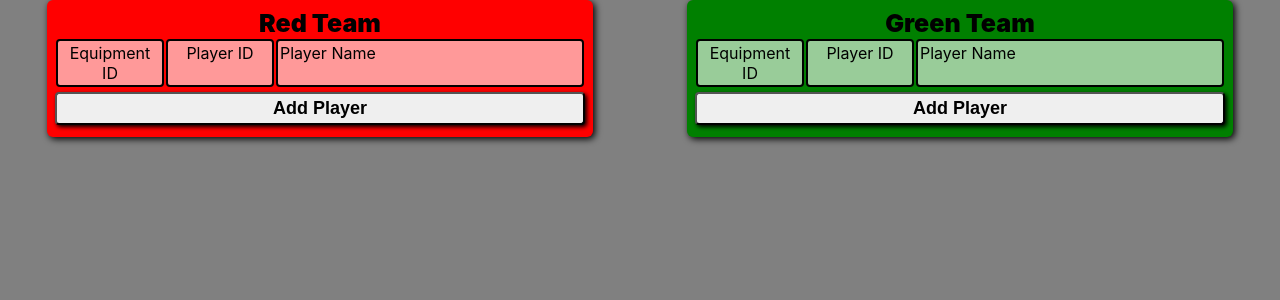
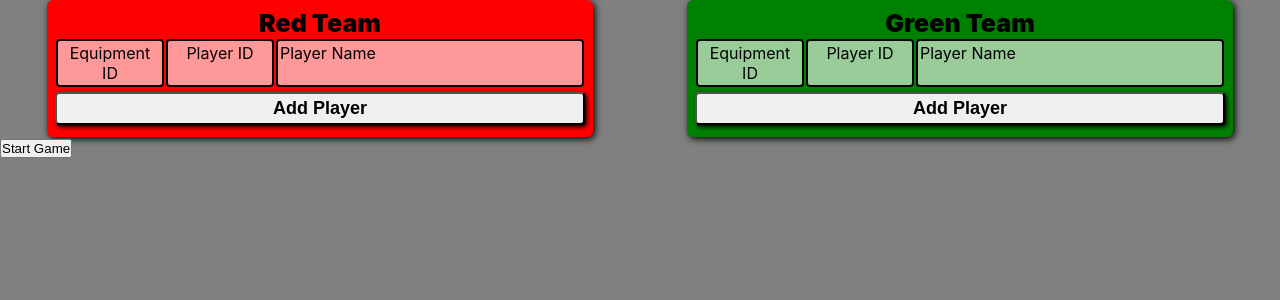
Before and after one commit to AMcQueen95/CSCE35103, a React (Create React App) app in the folder frontend/: page / in a window 1280 px wide. Shown: the top 300 px of the page. Built offline with nearby package versions, Linux system fonts and the light colour scheme.

Commit message:
Seperated Play action Display from EntryScreen

```diff
--- a/frontend/src/EntryScreen.js
+++ b/frontend/src/EntryScreen.js
@@ -1,6 +1,5 @@
 // EntryScreen.js
 import './EntryScreen.css';
-import PlayActionDisplay from './PlayActionDisplay';
 import React, { useState, useEffect } from 'react';
 import { addPlayerToDatabase, getPlayerByID, sendEquipmentID, playerDoesNotExist } from './api';
 
@@ -100,22 +99,12 @@ function PlayerIDPopup({ togglePopup, addPlayer, playerTeam }) {
 }
 
 // This is the Entry Screen in its entirety (includes player entry slots, controls, etc.)
-function EntryScreen() {
+function EntryScreen({players, setPlayers, startGame}) {
   const [popup, setPopup] = useState({ isShown: false });
-  const [players, setPlayers] = useState([]);
+  // const [players, setPlayers] = useState([]);
   const [currentPlayerTeam, setCurrentPlayerTeam] = useState("Red");
 
-  const [isGameStarted, setIsGameStarted] = useState(false);
 
-  // Function to start the game
-  const startGame = () => {
-    setIsGameStarted(true);
-  };
-
-  // Function to reset the game
-  const resetGame = () => {
-    setIsGameStarted(false);
-  };
 
   // Function to clear players (for task 4)
   const clearPlayers = () => {
@@ -180,12 +169,6 @@ function EntryScreen() {
     name: `PlayerEntryInput ${popup.isShown ? "Shown" : ""}`,
   };
 
-  if (isGameStarted) {
-    return (
-      <PlayActionDisplay players={players} backToEntryScreen={resetGame} />
-    );
-  }
-
   return (
     <div>
       <div id="_PlayerEntryPopup" className={entryClass.name}>
@@ -241,6 +224,7 @@ function EntryScreen() {
           <button onClick={() => togglePopup("Green")}>Add Player</button>
         </div>
       </div>
+      <button onClick={startGame}>Start Game</button>
     </div>
   );
 }
--- a/frontend/src/PlayActionDisplay.js
+++ b/frontend/src/PlayActionDisplay.js
@@ -1,7 +1,7 @@
 import React, { useState, useEffect } from 'react';
 import './PlayActionDisplay.css';
 
-function PlayActionDisplay({ players, backToEntryScreen }) {
+function PlayActionDisplay({ players, resetGame }) {
   //10 second countdown
   const [countdown, setCountdown] = useState(10);
 
@@ -49,7 +49,7 @@ function PlayActionDisplay({ players, backToEntryScreen }) {
         </div>
       </div>
       <div className="countdown-timer">Game Starts in {countdown} seconds</div>
-      <button className="back-button" onClick={backToEntryScreen}>
+      <button className="back-button" onClick={resetGame}>
         Back
       </button>
     </div>
--- a/frontend/src/index.js
+++ b/frontend/src/index.js
@@ -3,21 +3,53 @@ import ReactDOM from 'react-dom/client';
 import './index.css';
 import EntryScreen from './EntryScreen';
 import SplashScreen from './components/SplashScreen';
+import PlayActionDisplay from './PlayActionDisplay';
 
 function RootComponent() {
-  const [showSplash, setShowSplash] = useState(true);
+  // Moves through the different states of the machine
+    // 0 - SplashScreen
+    // 1 - EntryScreen
+    // 2 - PlayActionDisplay
+  const [screen, setScreen] = useState(0);
+  const [players, setPlayers] = useState([]);
 
   useEffect(() => {
     const timer = setTimeout(() => {
-      setShowSplash(false);
+      setScreen(1);
     }, 3000);
 
     return () => clearTimeout(timer);
   }, []);
 
+  // Function to start the game
+  const startGame = () => {
+    console.log("Started Game");
+    setScreen(2);
+  };
+
+  // Function to reset the game
+  const resetGame = () => {
+    console.log("Reset Game");
+    setScreen(1);
+  };
+
+
+  const switchScreen = (param) => {
+    switch (param) {
+      case 0:
+        return <SplashScreen></SplashScreen>
+      case 1:
+        return <EntryScreen players={players} setPlayers={setPlayers} startGame={startGame}></EntryScreen>
+      case 2:
+        return <PlayActionDisplay players={players} resetGame={resetGame}></PlayActionDisplay>
+      default:
+        return <div>Unknown status.</div>;
+    }
+  };
+
   return (
     <React.StrictMode>
-      {showSplash ? <SplashScreen /> : <EntryScreen />}
+      {switchScreen(screen)}
     </React.StrictMode>
   );
 }
```
